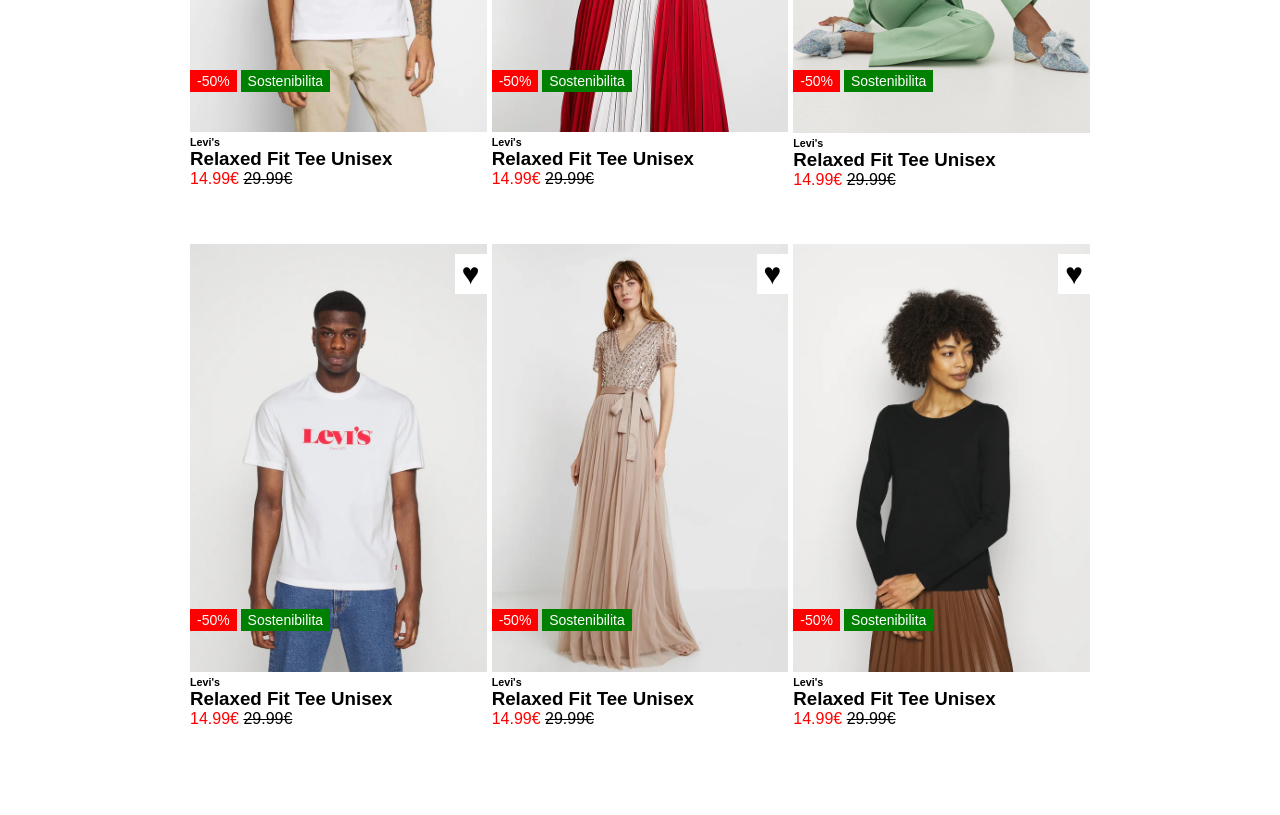
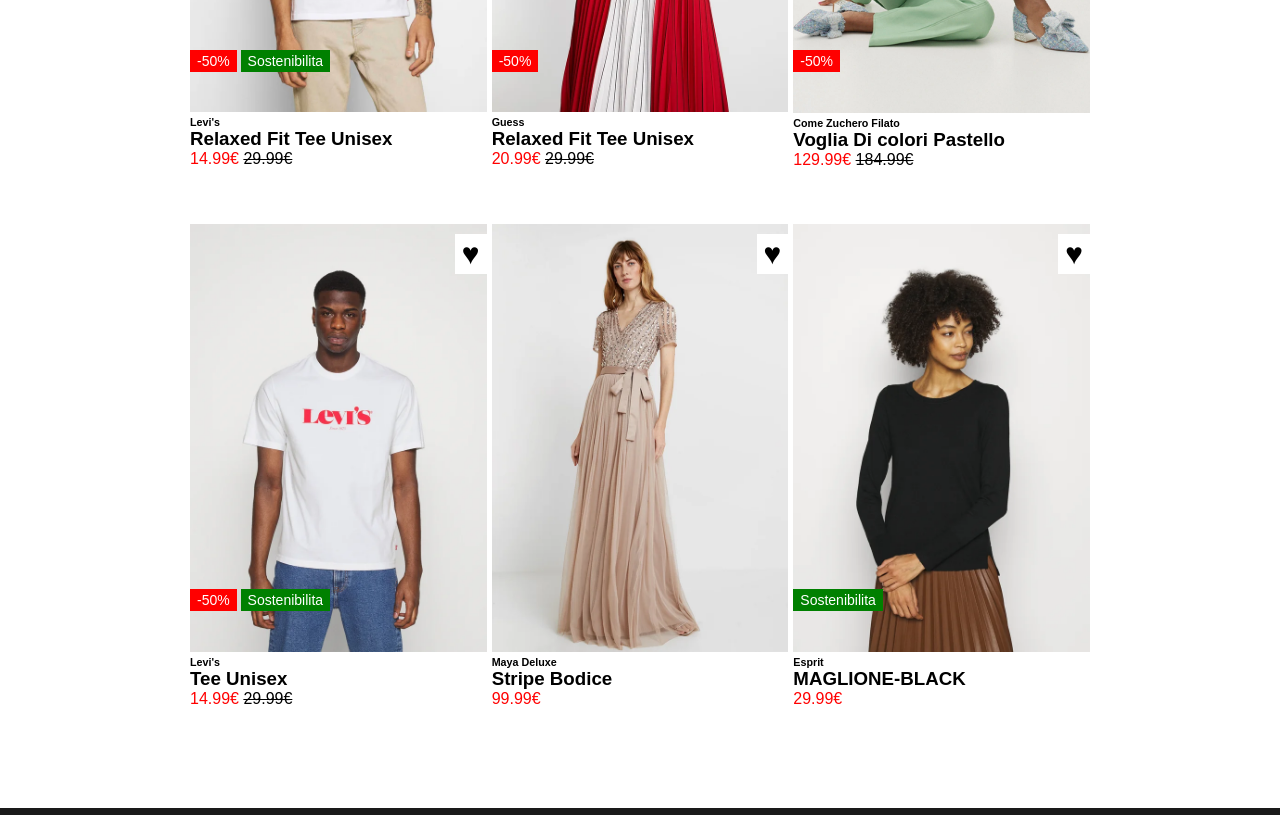
Before and after one commit to orsoli/html-css-boolando, a plain HTML site: page index.htm in a window 1280 px wide. Shown: the part 430-1245 px from the top of the page. Drawn offline with Linux system fonts and the light colour scheme.

Commit message:
correction

```diff
--- a/index-style.css
+++ b/index-style.css
@@ -23,7 +23,7 @@ header{
 
 nav{
     align-items: center;
-    padding: 20px 0;
+    padding: 10px 0;
 }
 
 ul{
--- a/index.htm
+++ b/index.htm
@@ -32,8 +32,8 @@
             <div class="row flex">
                 <div class="col">
                     <div class="card">
-                        <img src="./img/1.webp" alt="Relax fet tee">
-                        <img src="./img/1b.webp" alt="Relax fet tee" class="hover-img">
+                        <img src="./img/1.webp" alt="Relax fit tee">
+                        <img src="./img/1b.webp" alt="Relax fit tee" class="hover-img">
                         <div class="discount">
                             <span class="red-bg">-50%</span>
                             <span class="sostenibilita">Sostenibilita</span>
@@ -49,15 +49,47 @@
                 </div>
                 <div class="col">
                     <div class="card">
-                        <img src="./img/2.webp" alt="Relax fet tee">
-                        <img src="./img/2b.webp" alt="Relax fet tee" class="hover-img">
+                        <img src="./img/2.webp" alt="Roses Tee">
+                        <img src="./img/2b.webp" alt="Roses Tee" class="hover-img">
+                        <div class="discount">
+                            <span class="red-bg">-50%</span>
+                        </div>
+                        <div class="price">
+                            <h6>Guess</h6>
+                            <h3>Relaxed Fit Tee Unisex</h3>
+                            <span class="outlet-price">20.99&euro;</span>
+                            <span class="real-price">29.99&euro;</span>
+                        </div>
+                        <span class="favorite">&hearts;</span>
+                    </div>
+                </div>
+                <div class="col">
+                    <div class="card">
+                        <img src="./img/3.webp" alt="Voglia Di colori Pastello">
+                        <img src="./img/3b.webp" alt="Voglia Di colori Pastello" class="hover-img">
+                        <div class="discount">
+                            <span class="red-bg">-50%</span>
+                        </div>
+                        <div class="price">
+                            <h6>Come Zuchero Filato</h6>
+                            <h3>Voglia Di colori Pastello</h3>
+                            <span class="outlet-price">129.99&euro;</span>
+                            <span class="real-price">184.99&euro;</span>
+                        </div>
+                        <span class="favorite">&hearts;</span>
+                    </div>
+                </div>
+                <div class="col">
+                    <div class="card">
+                        <img src="./img/4.webp" alt="Tee Unisex">
+                        <img src="./img/4b.webp" alt="Tee Unisex" class="hover-img">
                         <div class="discount">
                             <span class="red-bg">-50%</span>
                             <span class="sostenibilita">Sostenibilita</span>
                         </div>
                         <div class="price">
                             <h6>Levi's</h6>
-                            <h3>Relaxed Fit Tee Unisex</h3>
+                            <h3>Tee Unisex</h3>
                             <span class="outlet-price">14.99&euro;</span>
                             <span class="real-price">29.99&euro;</span>
                         </div>
@@ -66,68 +98,27 @@
                 </div>
                 <div class="col">
                     <div class="card">
-                        <img src="./img/3.webp" alt="Relax fet tee">
-                        <img src="./img/3b.webp" alt="Relax fet tee" class="hover-img">
-                        <div class="discount">
-                            <span class="red-bg">-50%</span>
-                            <span class="sostenibilita">Sostenibilita</span>
-                        </div>
+                        <img src="./img/5.webp" alt="Stripe Bodice">
+                        <img src="./img/5b.webp" alt="Stripe Bodice" class="hover-img">
                         <div class="price">
-                            <h6>Levi's</h6>
-                            <h3>Relaxed Fit Tee Unisex</h3>
-                            <span class="outlet-price">14.99&euro;</span>
-                            <span class="real-price">29.99&euro;</span>
+                            <h6>Maya Deluxe</h6>
+                            <h3>Stripe Bodice</h3>
+                            <span class="outlet-price">99.99&euro;</span>
                         </div>
                         <span class="favorite">&hearts;</span>
                     </div>
                 </div>
                 <div class="col">
                     <div class="card">
-                        <img src="./img/4.webp" alt="Relax fet tee">
-                        <img src="./img/4b.webp" alt="Relax fet tee" class="hover-img">
+                        <img src="./img/6.webp" alt="MAGLIONE-BLACK">
+                        <img src="./img/6b.webp" alt="MAGLIONE-BLACK" class="hover-img">
                         <div class="discount">
-                            <span class="red-bg">-50%</span>
                             <span class="sostenibilita">Sostenibilita</span>
                         </div>
                         <div class="price">
-                            <h6>Levi's</h6>
-                            <h3>Relaxed Fit Tee Unisex</h3>
-                            <span class="outlet-price">14.99&euro;</span>
-                            <span class="real-price">29.99&euro;</span>
-                        </div>
-                        <span class="favorite">&hearts;</span>
-                    </div>
-                </div>
-                <div class="col">
-                    <div class="card">
-                        <img src="./img/5.webp" alt="Relax fet tee">
-                        <img src="./img/5b.webp" alt="Relax fet tee" class="hover-img">
-                        <div class="discount">
-                            <span class="red-bg">-50%</span>
-                            <span class="sostenibilita">Sostenibilita</span>
-                        </div>
-                        <div class="price">
-                            <h6>Levi's</h6>
-                            <h3>Relaxed Fit Tee Unisex</h3>
-                            <span class="outlet-price">14.99&euro;</span>
-                            <span class="real-price">29.99&euro;</span>
-                        </div>
-                        <span class="favorite">&hearts;</span>
-                    </div>
-                </div>
-                <div class="col">
-                    <div class="card">
-                        <img src="./img/6.webp" alt="Relax fet tee">
-                        <img src="./img/6b.webp" alt="Relax fet tee" class="hover-img">
-                        <div class="discount">
-                            <span class="red-bg">-50%</span>
-                            <span class="sostenibilita">Sostenibilita</span>
-                        </div>
-                        <div class="price">
-                            <h6>Levi's</h6>
-                            <h3>Relaxed Fit Tee Unisex</h3>
-                            <span class="outlet-price">14.99&euro;</span>
-                            <span class="real-price">29.99&euro;</span>
+                            <h6>Esprit</h6>
+                            <h3>MAGLIONE-BLACK</h3>
+                            <span class="outlet-price">29.99&euro;</span>
                         </div>
                         <span class="favorite">&hearts;</span>
                     </div>
```
